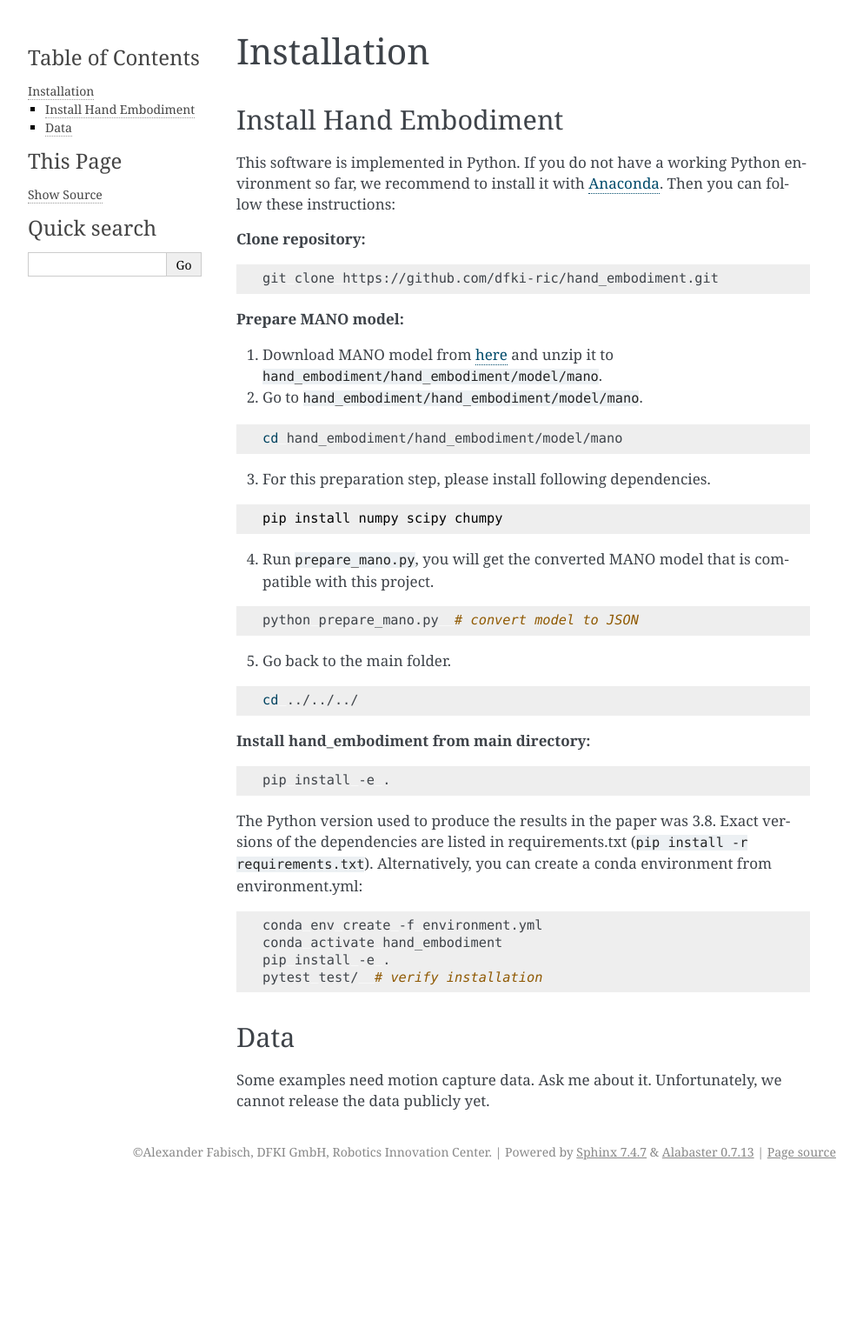
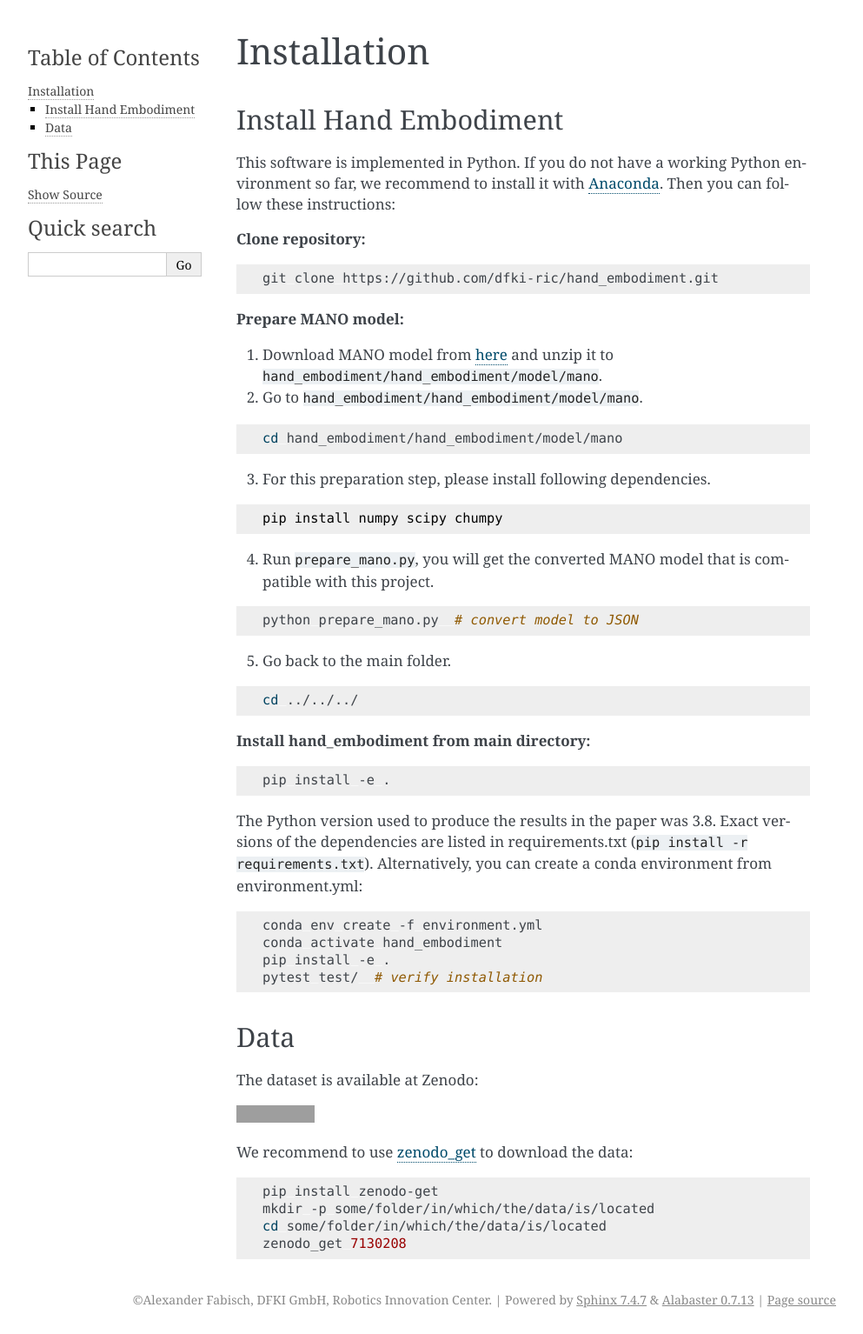
Before and after one commit to dfki-ric/hand_embodiment, a Sphinx documentation site: the page built from doc/source/installation.rst, in a window 1280 px wide. Shown: the whole page at 87% size, without its empty margins (148-1141 px from the left). Built offline with Sphinx 7.4.7, drawn with Linux system fonts in a browser that asks for light colours; before the commit the page ends 1364 px from its top, so only the background shows below that; grey boxes are pictures that could not be loaded.

Commit message:
Link data in docs

```diff
--- a/doc/source/installation.rst
+++ b/doc/source/installation.rst
@@ -67,5 +67,17 @@ environment.yml:
 Data
 ----
 
-Some examples need motion capture data. Ask me about it. Unfortunately,
-we cannot release the data publicly yet.
+The dataset is available at Zenodo:
+
+.. image:: https://zenodo.org/badge/DOI/10.5281/zenodo.7130208.svg
+   :target: https://doi.org/10.5281/zenodo.7130208
+
+We recommend to use `zenodo_get <https://gitlab.com/dvolgyes/zenodo_get>`_ to
+download the data:
+
+.. code-block:: bash
+
+    pip install zenodo-get
+    mkdir -p some/folder/in/which/the/data/is/located
+    cd some/folder/in/which/the/data/is/located
+    zenodo_get 7130208
```
